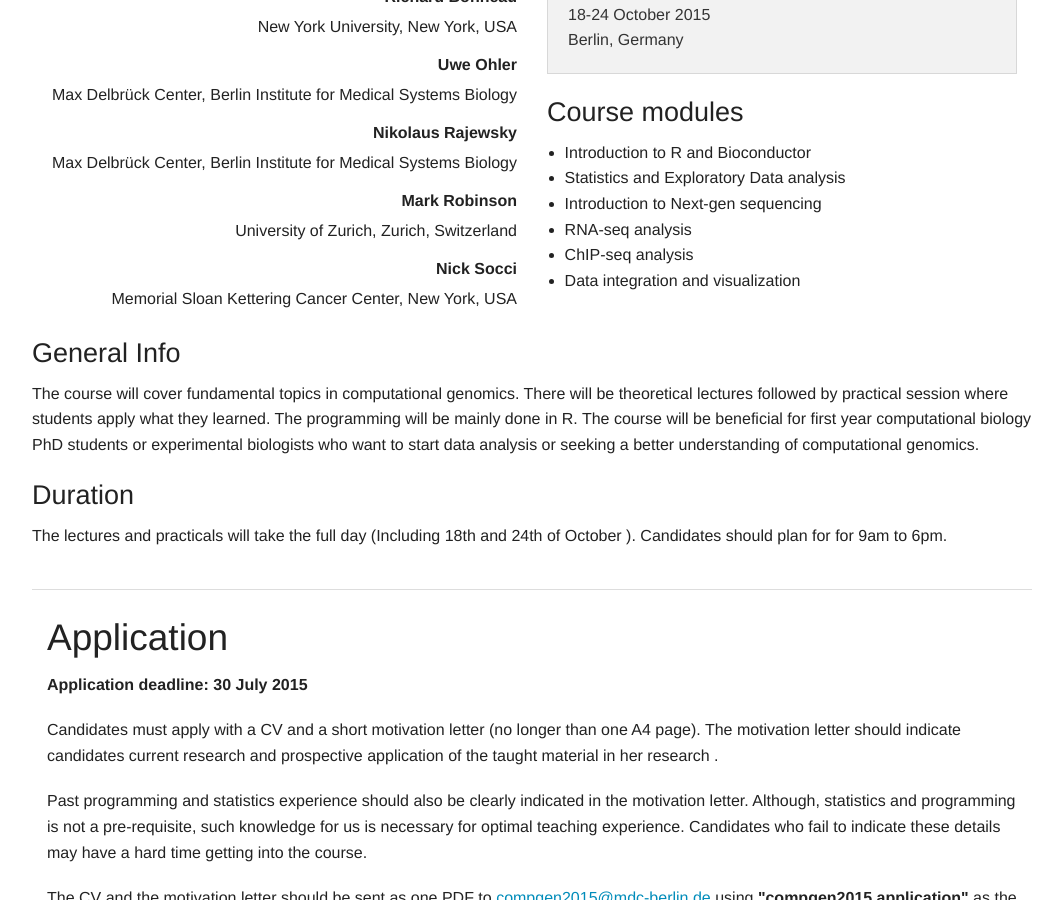
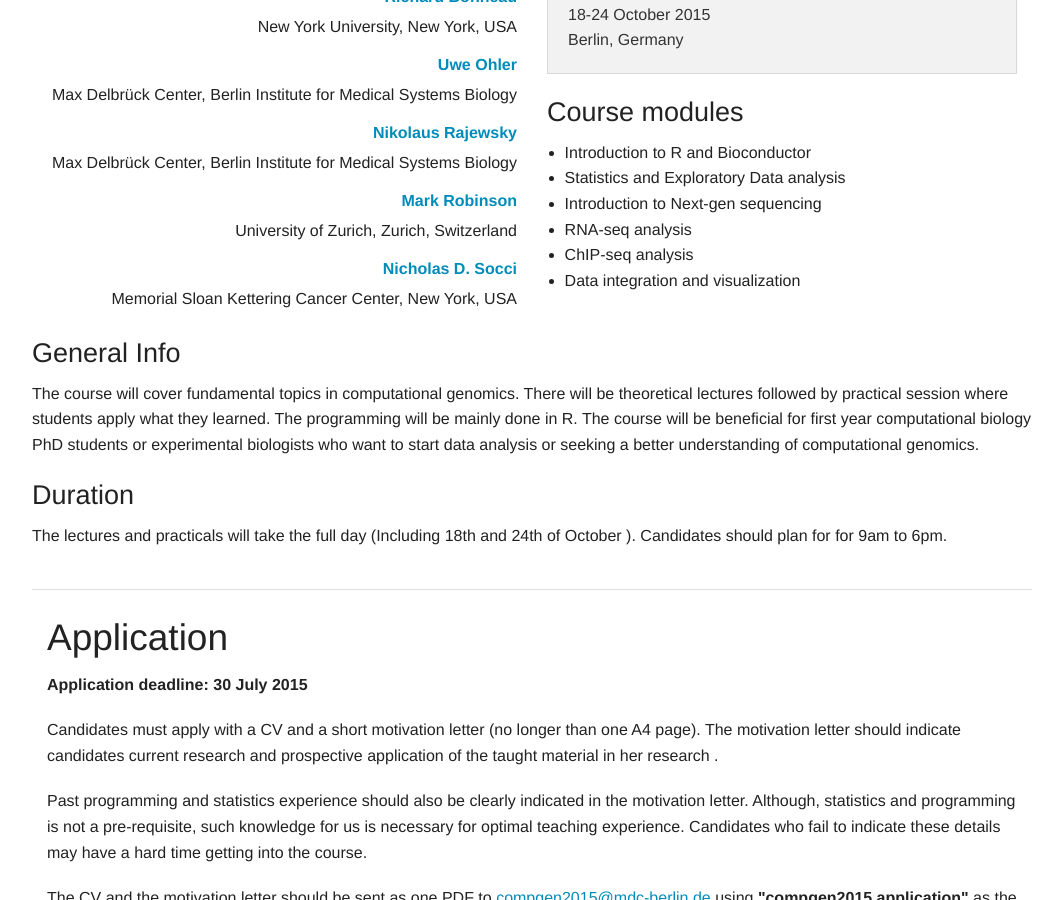
Before and after one commit to BIMSBbioinfo/compgen, a Jekyll site: the page 2015/index.html, which Jekyll copies as it is, in a window 1280 px wide and 900 px high, scrolled down 791 px. Shown: the whole window, without its empty margins (108-1170 px from the left). Built offline with Jekyll 4.4.1, drawn with Linux system fonts in a browser that asks for light colours; nearby versions of some CDN libraries; library files that are not in the unit come from our copies.

Commit message:
Update index.html

```diff
--- a/2015/index.html
+++ b/2015/index.html
@@ -35,22 +35,22 @@
         <div class="text-right large-6 columns">
           <h3>Lecturers/Instructors</h3>
           <dl>
-            <dt>Altuna Akalin</dt>
+            <dt><a href="http://bioinformatics.mdc-berlin.de">Altuna Akalin</a></dt>
             <dd>Max Delbrück Center, Berlin Institute for Medical Systems Biology</dd>
 
-            <dt>Richard Bonneau</dt>
+            <dt><a href="http://bonneaulab.bio.nyu.edu/">Richard Bonneau</a></dt>
             <dd>New York University, New York, USA</dd>
 
-            <dt>Uwe Ohler</dt>
+            <dt><a href="https://ohlerlab.mdc-berlin.de/">Uwe Ohler</a></dt>
             <dd>Max Delbrück Center, Berlin Institute for Medical Systems Biology</dd>
 
-            <dt>Nikolaus Rajewsky</dt>
+            <dt><a href="https://www.mdc-berlin.de/1151037/en/research/research_teams/systems_biology_of_gene_regulatory_elements">Nikolaus Rajewsky</a></dt>
             <dd>Max Delbrück Center, Berlin Institute for Medical Systems Biology</dd>
 
-            <dt>Mark Robinson</dt>
+            <dt><a href="http://www.imls.uzh.ch/research/robinson.html">Mark Robinson</a></dt>
             <dd>University of Zurich, Zurich, Switzerland</dd>
 
-            <dt>Nick Socci</dt>
+            <dt><a href="http://www.mskcc.org/research/bioinformatics/staff/nicholas-socci">Nicholas D. Socci</a></dt>
             <dd>Memorial Sloan Kettering Cancer Center, New York, USA</dd>
           </dl>
         </div>
```
